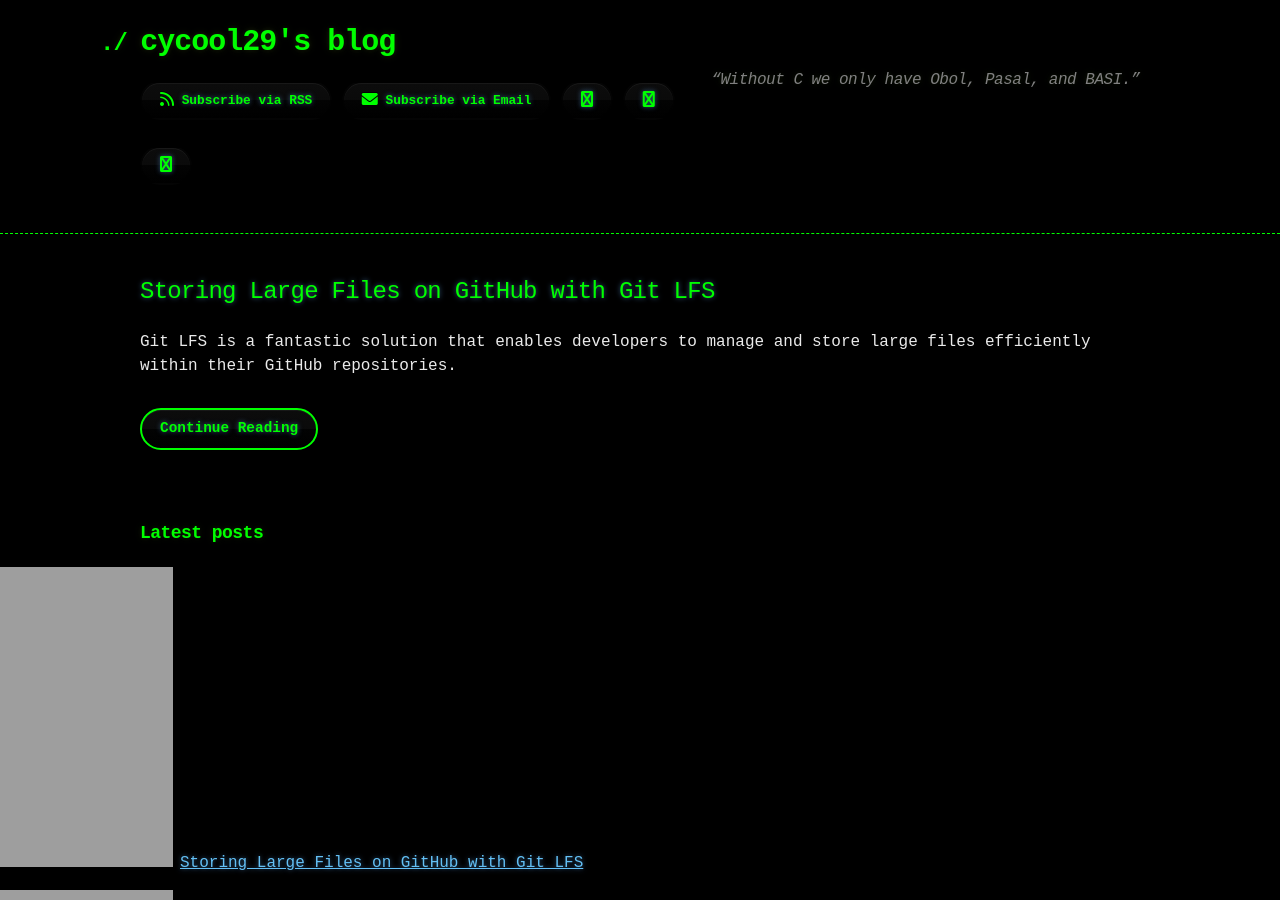
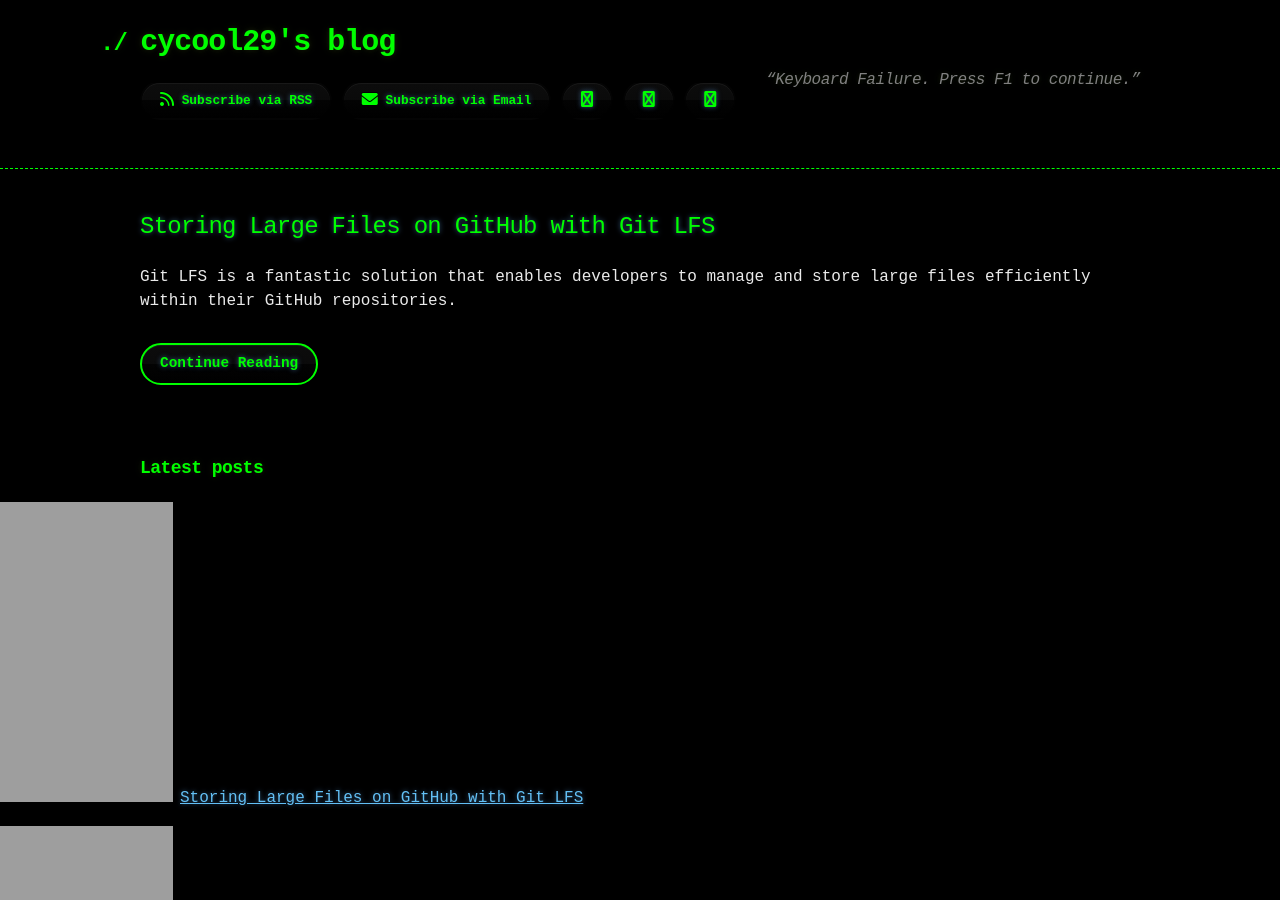
Before and after one commit to cycool29/cycool29.github.io, a Jekyll site: the page built from index.md, in a window 1280 px wide and 900 px high. Built offline with Jekyll 4.4.1, drawn with Linux system fonts in a browser that asks for light colours; a style sheet for code colours, icons or effects is not loaded.

Commit message:
Update quotes

```diff
--- a/_config.yml
+++ b/_config.yml
@@ -1,5 +1,5 @@
 title: cycool29's blog
-description: "“Without C we only have Obol, Pasal, and BASI.” "
+description: "“Keyboard Failure. Press F1 to continue.” "
 bio: A high school student. Intermediate in Python, Git, Bash. Learning JavaScript. He/Him. "
 author: cycool29
 url: https://cycool29.github.io
```
